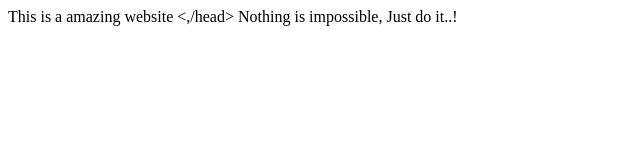
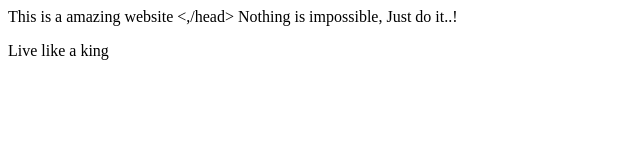
Before and after one commit to Sohan1986/My-Practice, a plain HTML site: page project/index.html in a window 1280 px wide. Shown: the full height of the page, 0-640 px from the left. Drawn offline with Linux system fonts and the light colour scheme.

Commit message:
Update file

```diff
--- a/project/index.html
+++ b/project/index.html
@@ -7,4 +7,6 @@ This is a amazing website
 <,/head>
 Nothing is impossible, Just do it..!
 </p>
+Live like a king
+</p>
 </html>
```
